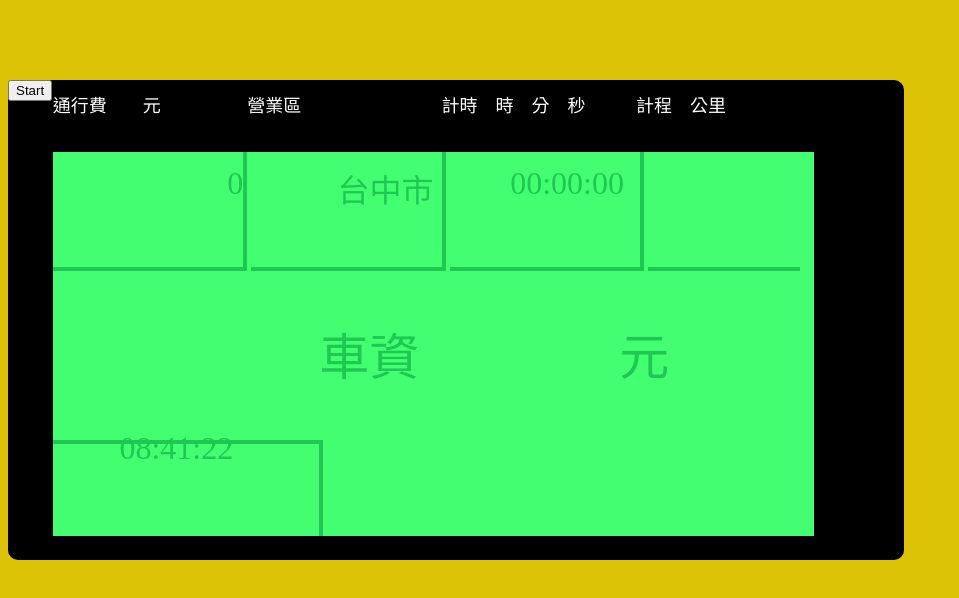
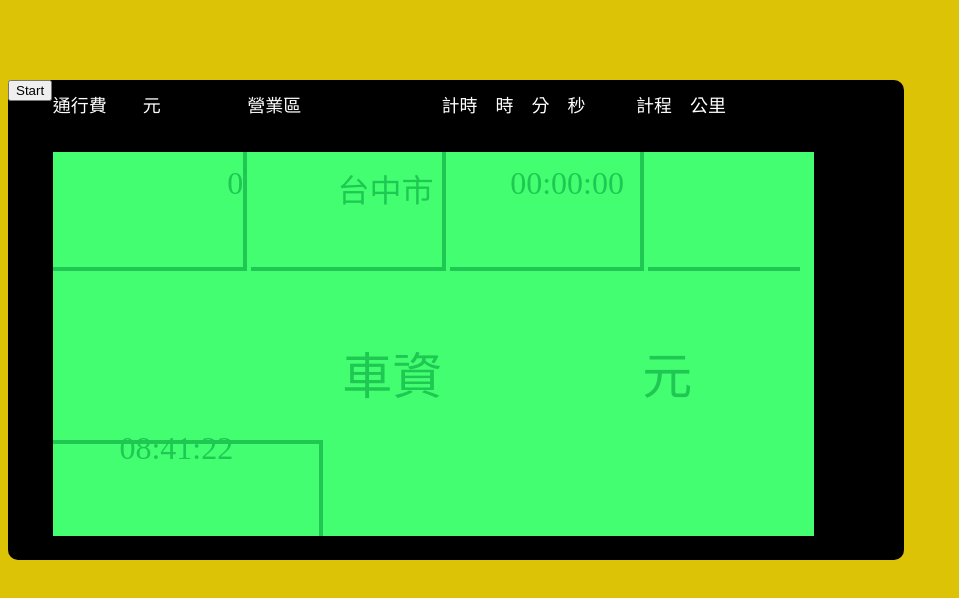
Before and after one commit to taiyu0502/yy, a plain HTML site: page meter.html in a window 1280 px wide. Shown: the whole page, without its empty margins (0-959 px from the left). Drawn offline with Linux system fonts and the light colour scheme.

Commit message:
adjust text layout

```diff
--- a/css/meter.css
+++ b/css/meter.css
@@ -98,8 +98,8 @@ body{
     font-size: xx-large;
 }
 #fareUnit{
-    top: 30%;
-    left: 35%;
+    top: 35%;
+    left: 38%;
     color: #1ec852;
     position: absolute;
     font-size: 50px;
```
